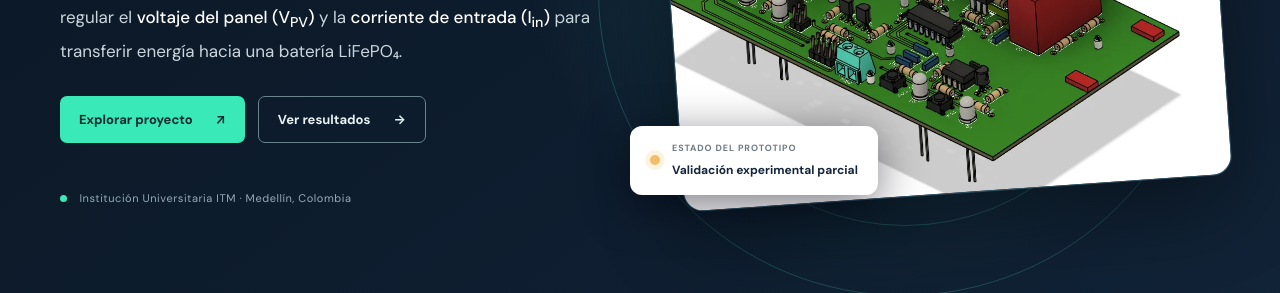
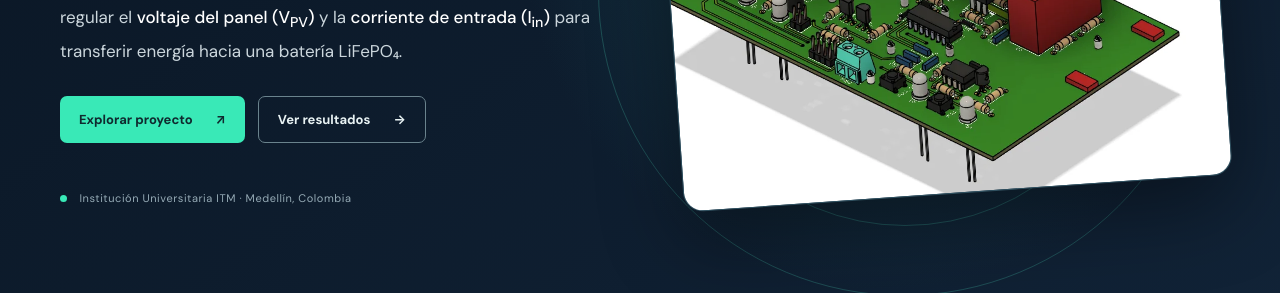
Before and after one commit to juanes20/boost-solar-55w, a plain HTML site: page index.html in a window 1280 px wide. Shown: the part 397-690 px from the top of the page. Drawn offline with Linux system fonts and the light colour scheme.

Commit message:
Update index.html
eliminar recuadro ESTADO PROTOTIPO

```diff
--- a/index.html
+++ b/index.html
@@ -38,7 +38,6 @@
   <div class="hero-visual">
     <div class="hero-image"><img src="assets/img/pcb-3d.webp" alt="Vista isométrica del diseño tridimensional de la PCB del convertidor Boost" fetchpriority="high"></div>
     <span class="orbit orbit-1" aria-hidden="true"></span><span class="orbit orbit-2" aria-hidden="true"></span>
-    <div class="float-card"><span class="pulse"></span><div><small>ESTADO DEL PROTOTIPO</small><strong>Validación experimental parcial</strong></div></div>
     <div class="corner-mark" aria-hidden="true">01 / POWER ELECTRONICS</div>
   </div>
  </div>
```
